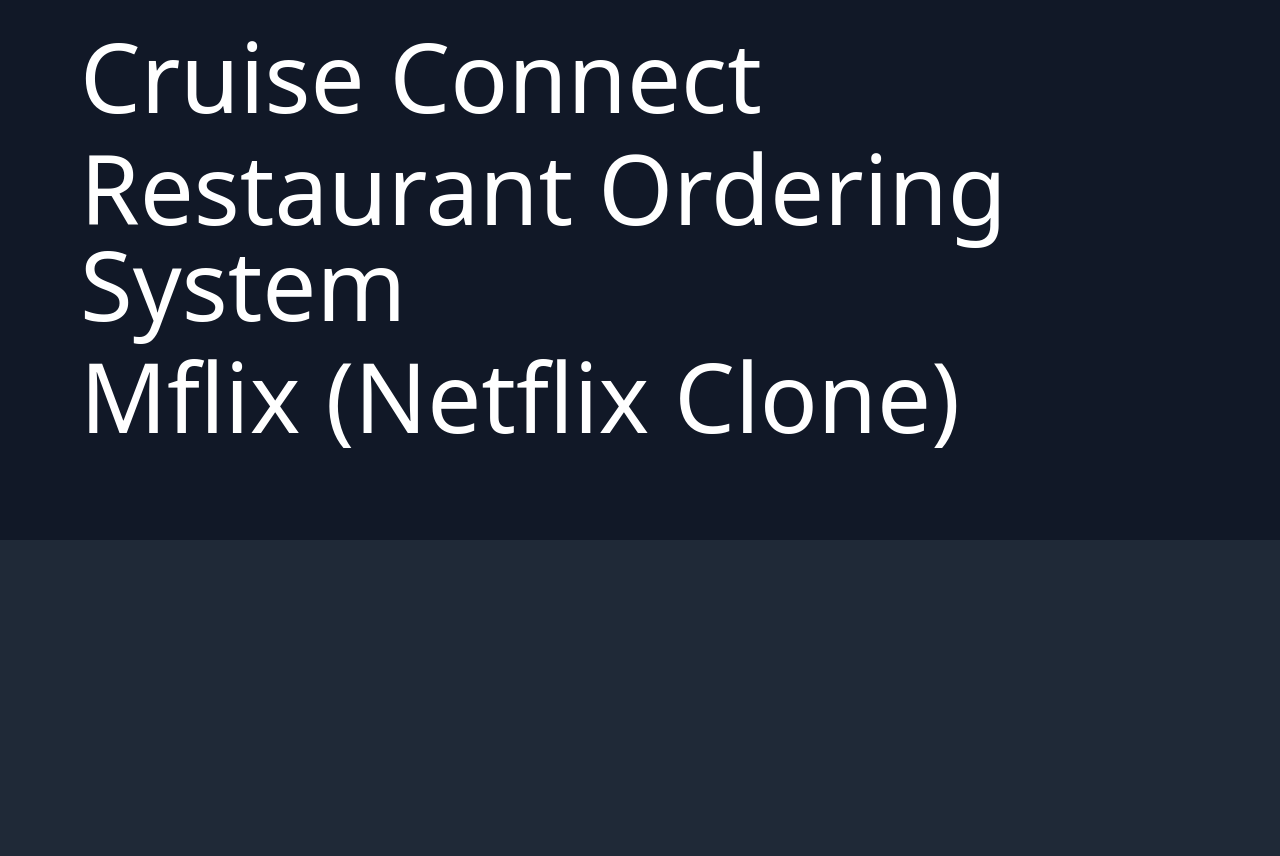
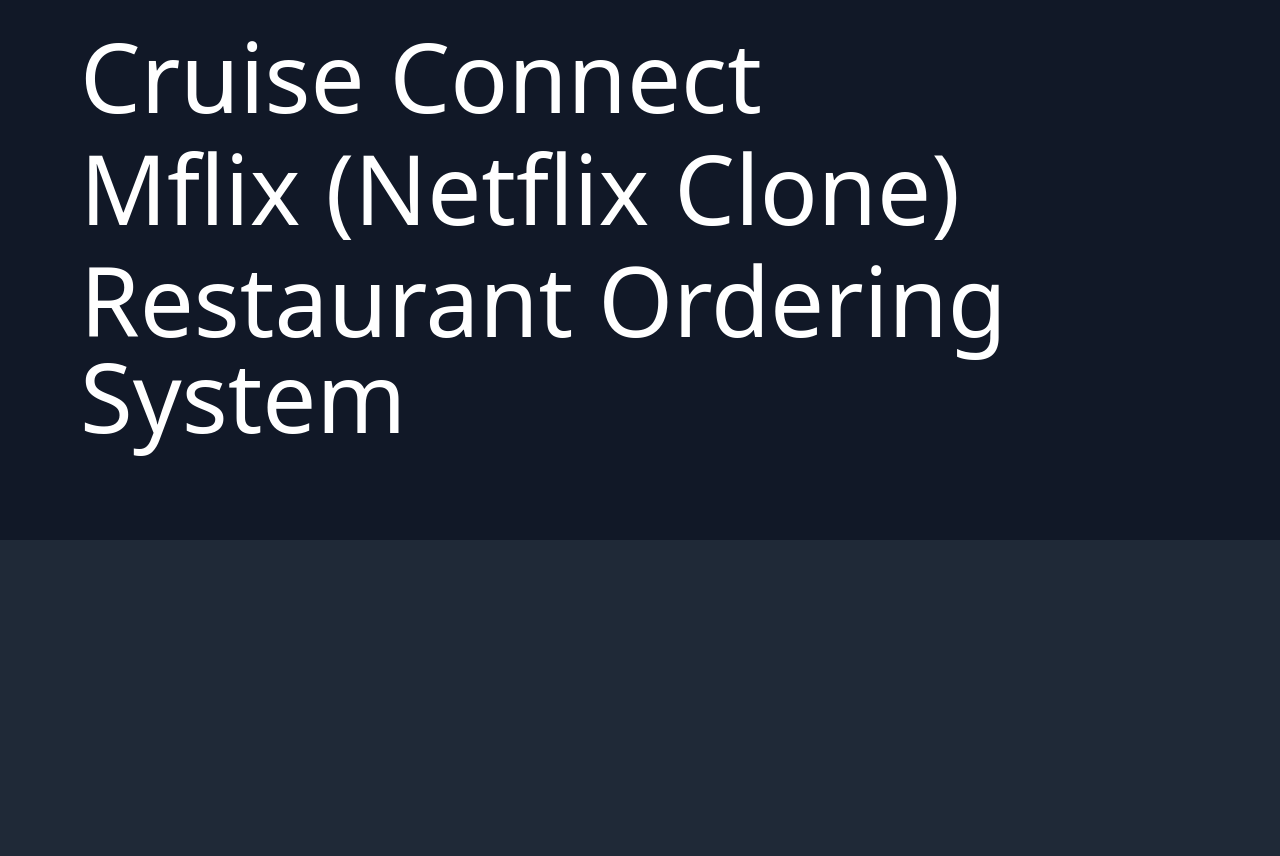
Before and after one commit to ndigvijay/ndv-portfolio, a React (Create React App) app: page / in a window 1280 px wide. Shown: the part 1140-1996 px from the top of the page. Built offline with nearby package versions, Linux system fonts and the light colour scheme.

Commit message:
changed order of projects

```diff
--- a/src/App.js
+++ b/src/App.js
@@ -40,10 +40,10 @@
             <a href="https://cruise-connect.vercel.app/" className='text-left' target="_blank" rel="noopener noreferrer">Cruise Connect</a>
           </li>
           <li className="text-white mb-4 text-2xl md:text-5xl lg:text-8xl transform transition-all duration-300 hover:text-gray-400 hover:scale-105 hover:shadow-lg">
-            <a href="https://restaurant-ordering-system-9alk.onrender.com" target="_blank" rel="noopener noreferrer">Restaurant Ordering System</a>
+            <a href="https://mflix-nu-seven.vercel.app/" target="_blank" rel="noopener noreferrer">Mflix (Netflix Clone)</a>
           </li>
           <li className="text-white mb-4 text-2xl md:text-5xl lg:text-8xl transform transition-all duration-300 hover:text-gray-400 hover:scale-105 hover:shadow-lg">
-            <a href="https://mflix-nu-seven.vercel.app/" target="_blank" rel="noopener noreferrer">Mflix (Netflix Clone)</a>
+            <a href="https://restaurant-ordering-system-9alk.onrender.com" target="_blank" rel="noopener noreferrer">Restaurant Ordering System</a>
           </li>
         </ul>
       </div>
```
